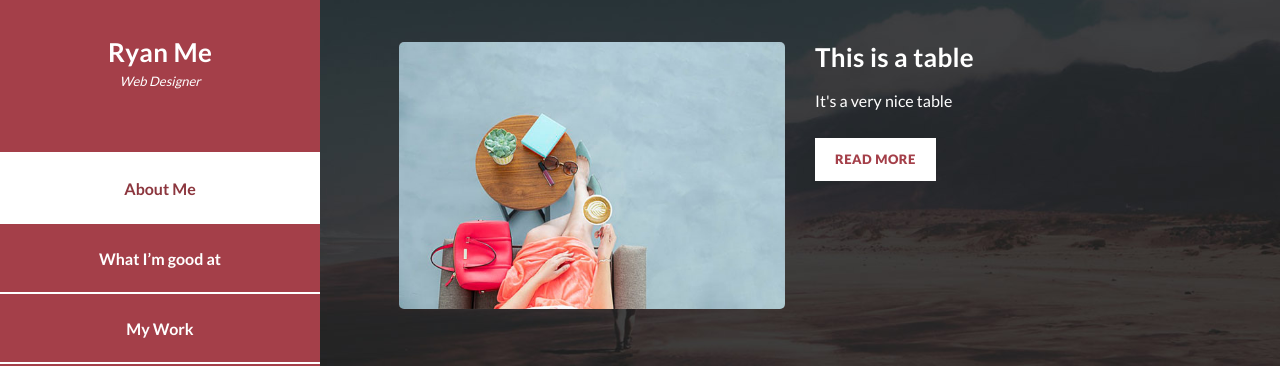
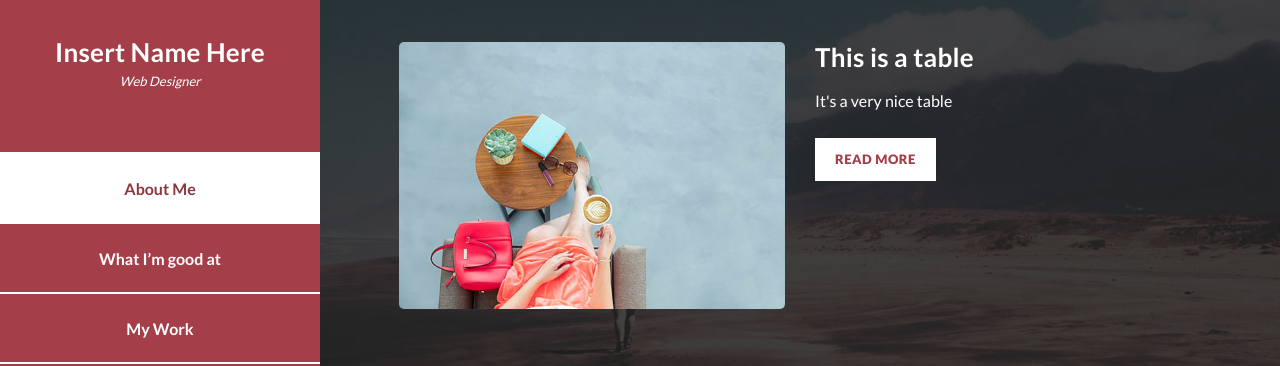
Before and after one commit to HackMelbourne/hackiethon-portfolio-template-2, a plain HTML site: page index.html in a window 1280 px wide. Shown: the part 203-569 px from the top of the page. Drawn offline with Linux system fonts and the light colour scheme.

Commit message:
Changed name back

```diff
--- a/index.html
+++ b/index.html
@@ -40,7 +40,7 @@ https://templatemo.com/tm-531-reflux
               <a href="#"><img src="assets/images/author-image.jpg" alt="" /></a>
             </div>
             <div class="author-content">
-              <h4>Ryan Me</h4>
+              <h4>Insert Name Here</h4>
               <span>Web Designer</span>
             </div>
             <nav class="main-nav" role="navigation">
```
